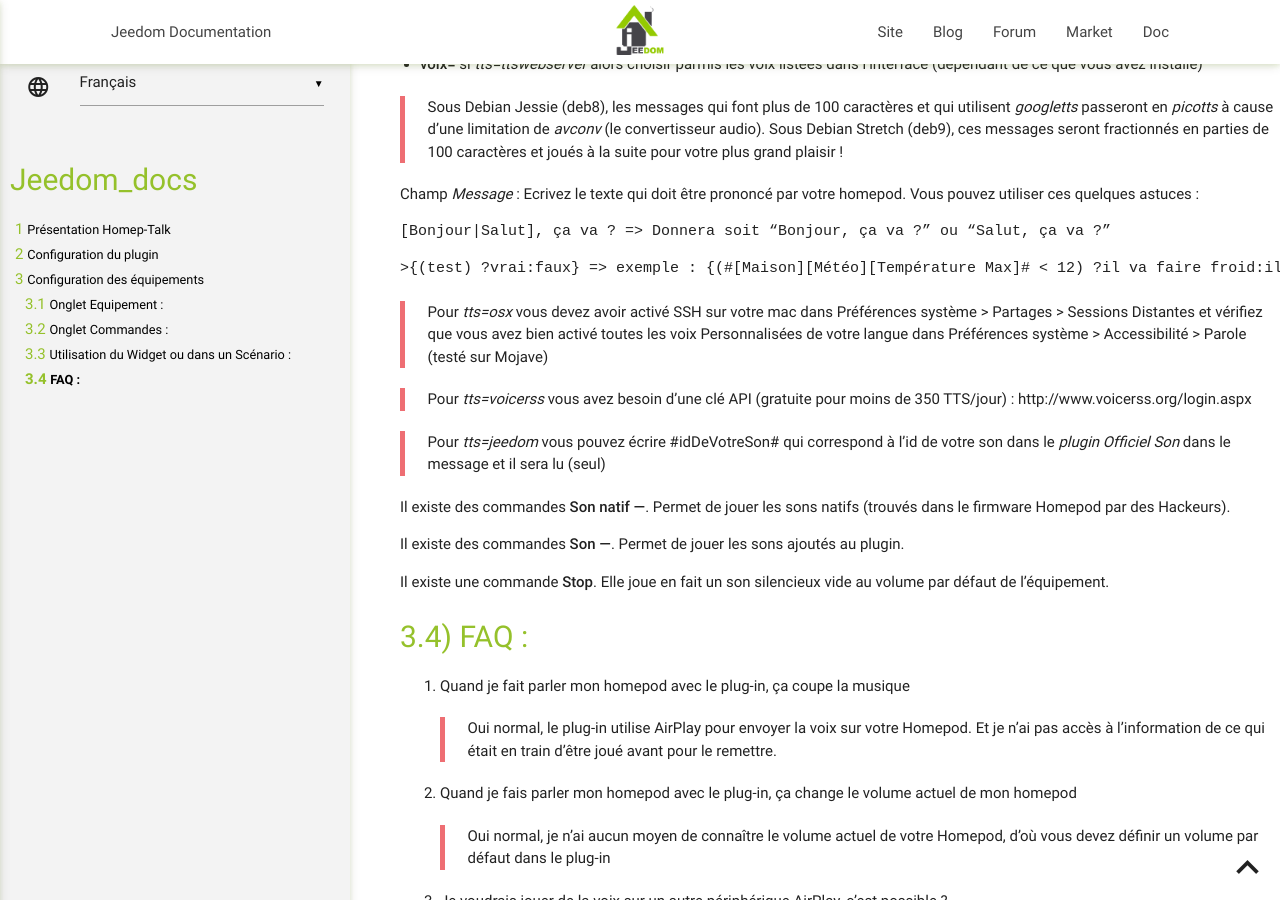
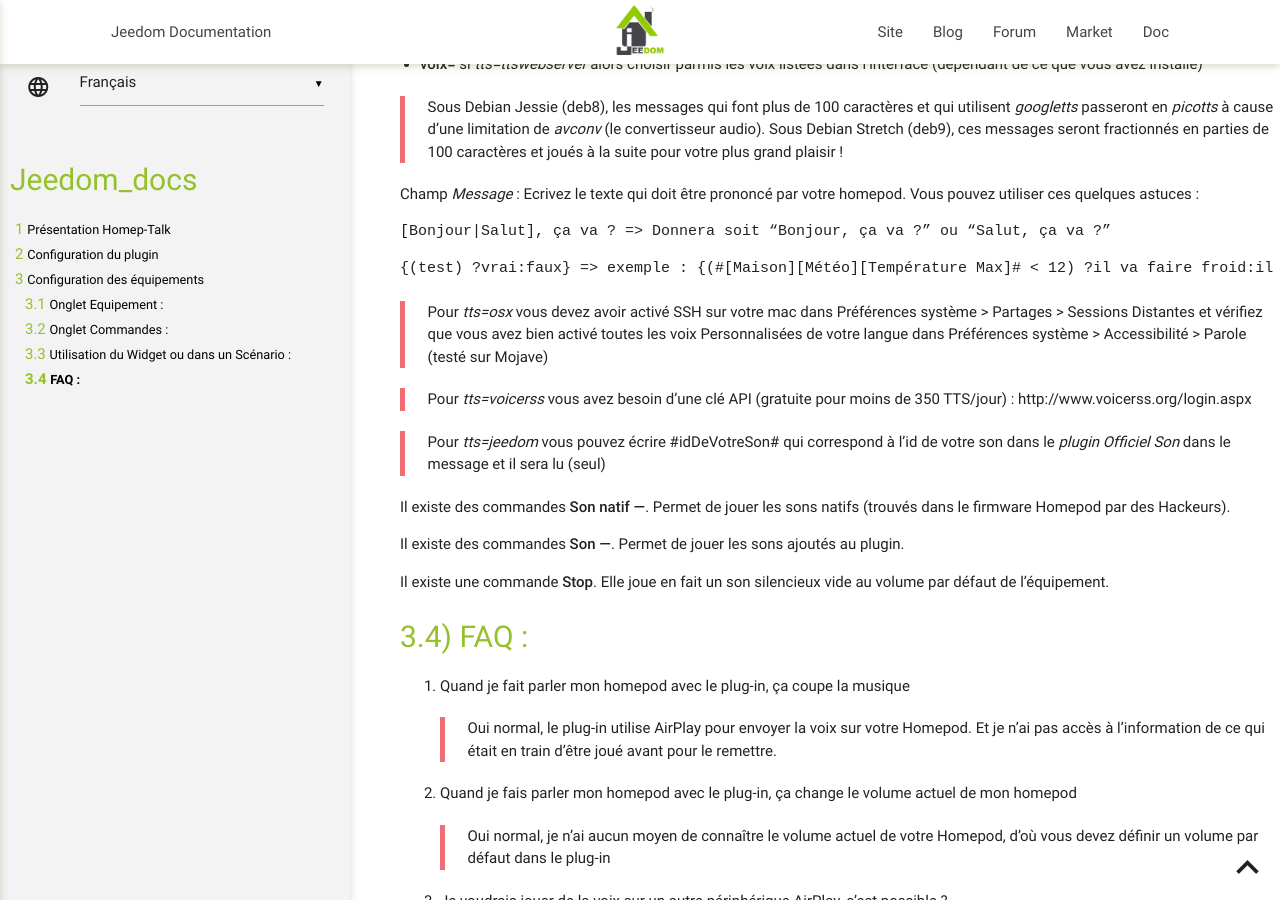
Before and after one commit to NebzHB/jeedom_docs, a Jekyll site: the page built from plugins/homepTalk/fr_FR/index.md, in a window 1280 px wide and 900 px high, scrolled down 1590 px. Built offline with Jekyll 4.4.1, drawn with Linux system fonts in a browser that asks for light colours; our own code applies the rules of GitHub Pages for plain Markdown files.

````diff
--- a/plugins/homepTalk/fr_FR/index.md
+++ b/plugins/homepTalk/fr_FR/index.md
@@ -73,12 +73,15 @@ Champ *Options* - choix valides :
 
 Champ *Message* : Ecrivez le texte qui doit être prononcé par votre homepod.
 Vous pouvez utiliser ces quelques astuces :
+
 ```
 [Bonjour|Salut], ça va ? => Donnera soit “Bonjour, ça va ?” ou “Salut, ça va ?”
 ```
+
 ```
->{(test) ?vrai:faux} => exemple : {(#[Maison][Météo][Température Max]# < 12) ?il va faire froid:il va faire beau !}
+{(test) ?vrai:faux} => exemple : {(#[Maison][Météo][Température Max]# < 12) ?il va faire froid:il va faire beau !}
 ```
+
 >Pour *tts=osx* vous devez avoir activé SSH sur votre mac dans Préférences système > Partages > Sessions Distantes et vérifiez que vous avez bien activé toutes les voix Personnalisées de votre langue dans Préférences système > Accessibilité > Parole  (testé sur Mojave)
 
 >Pour *tts=voicerss* vous avez besoin d'une clé API (gratuite pour moins de 350 TTS/jour) : http://www.voicerss.org/login.aspx
````
